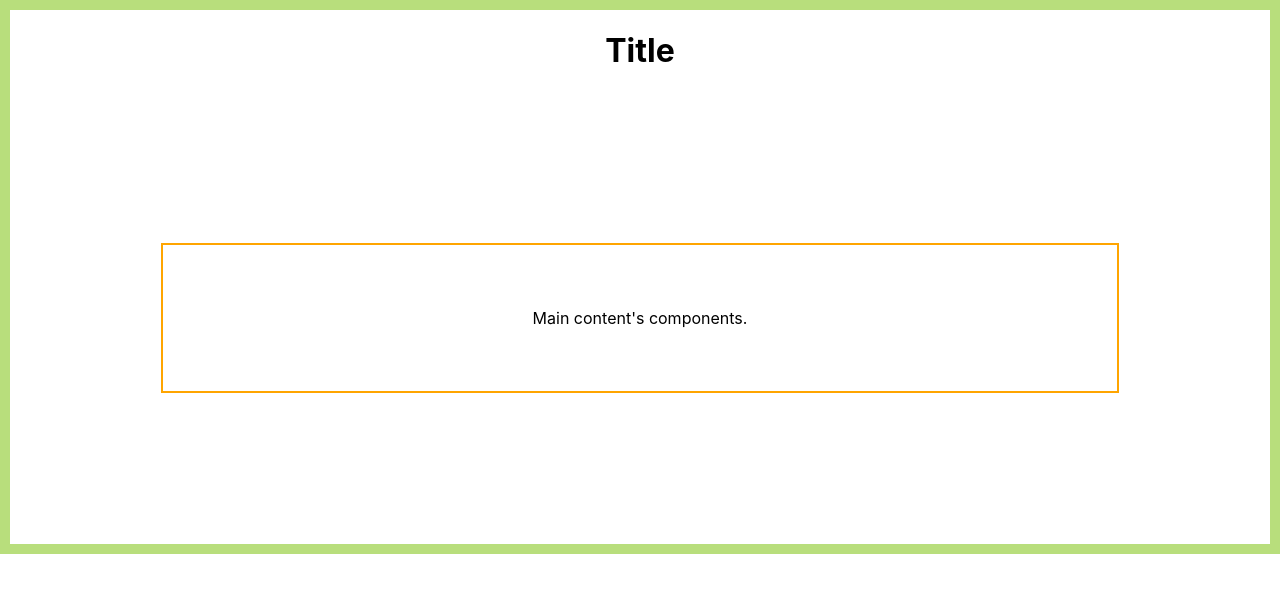
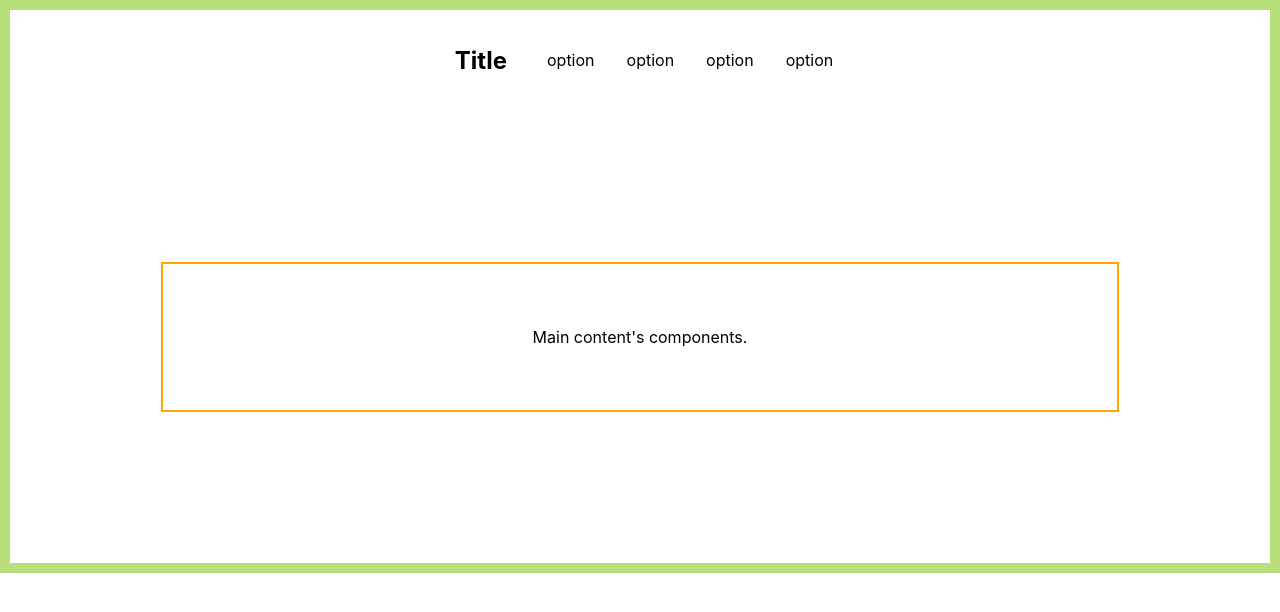
Before and after one commit to KeturahDev/Clean-Juice-Layout, a React (Create React App) app: page / in a window 1280 px wide. Shown: the top 612 px of the page. Built offline with nearby package versions, Linux system fonts and the light colour scheme.

Commit message:
create basic layout for header

```diff
--- a/src/components/Header.jsx
+++ b/src/components/Header.jsx
@@ -1,10 +1,28 @@
 import React from 'react';
+import styled from 'styled-components';
+import NavOption from './NavOption';
+
+const BarBox = styled.div`
+  display: flex;
+  flex-direction: row;
+  padding: 1em;
+  justify-content: center;
+  align-items: center;
+`;
+
+const Logo = styled.h2`
+  padding: 0 1em;
+`;
 
 const Header = () => {
   return (
-    <>
-      <h1>Title</h1>
-    </>
+    <BarBox>
+      <Logo>Title</Logo>
+      <NavOption title="option" func={() => alert('clicked')} />
+      <NavOption title="option" func={() => alert('clicked')} />
+      <NavOption title="option" func={() => alert('clicked')} />
+      <NavOption title="option" func={() => alert('clicked')} />
+    </BarBox>
   );
 };
 
--- /dev/null
+++ b/src/components/NavOption.jsx
@@ -0,0 +1,12 @@
+import React from 'react';
+import styled from 'styled-components';
+
+const Box = styled.div`
+  padding: 0 1em;
+`;
+
+const NavOption = (props) => {
+  return <Box onClick={() => props.func()}>{props.title}</Box>;
+};
+
+export default NavOption;
```
